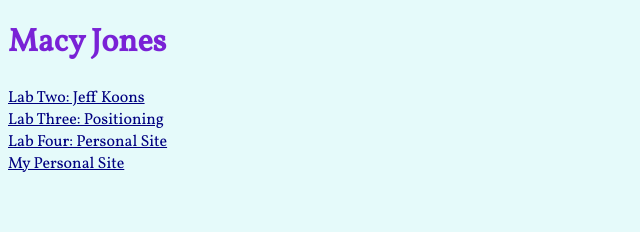
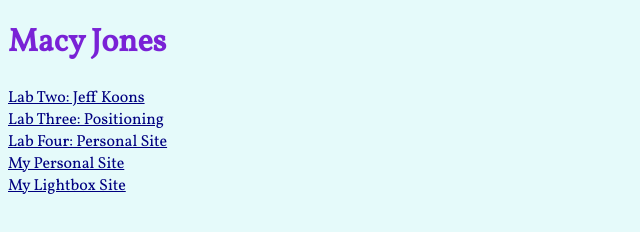
Before and after one commit to macymj/macymj.github.io, a plain HTML site: page index.html in a window 1280 px wide. Shown: the whole page, without its empty margins (0-640 px from the left). Drawn offline with Linux system fonts and the light colour scheme.

Commit message:
Add files via upload

```diff
--- a/index.html
+++ b/index.html
@@ -14,7 +14,8 @@
     <a href="lab_2.html">Lab Two: Jeff Koons</a> <br>
     <a href="lab_3.html">Lab Three: Positioning</a> <br>
     <a href="http://ellensriley.com/">Lab Four: Personal Site</a> <br>
-    <a href="per_one.html">My Personal Site</a>
+    <a href="per_one.html">My Personal Site</a> <br>
+    <a href="/my lightbox test/lightbox.html">My Lightbox Site</a>
 </body>
 
 </html>
```
